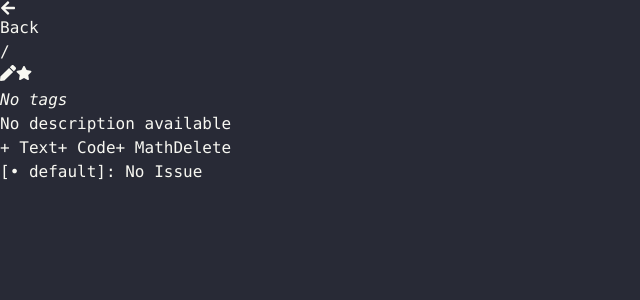
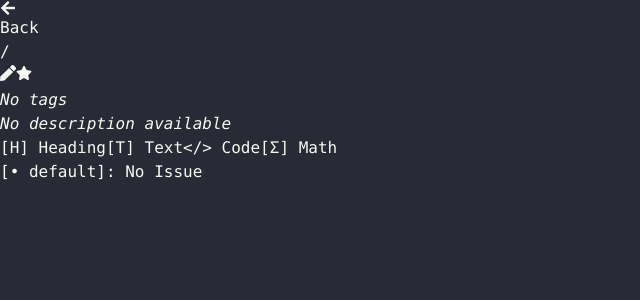
Before and after one commit to alien5516788/cmdsheet, a React (Vite) app in the folder src-vite/: page /#/group/1/1 in a window 1280 px wide. Shown: the top 300 px of the page, without its empty margins (0-640 px from the left). Built offline with nearby package versions, Linux system fonts and the light colour scheme.

Commit message:
Updated snippet block handlers. Fixed minor ui issues.

```diff
--- a/src-vite/src/components/dashboard/snippetcard.tsx
+++ b/src-vite/src/components/dashboard/snippetcard.tsx
@@ -90,16 +90,9 @@ export default function SnippetCard(props: SnippetCardProps) {
       </div>
 
       {/* Description */}
-      {
-        item.description ?
-          <p className="text-[#6272a4] text-sm line-clamp-2 mb-3">
-            {item.description}
-          </p>
-          :
-          <p className="text-[#6272a4] text-sm line-clamp-2 mb-3 opacity-25">
-            <i>No description</i>
-          </p>
-      }
+      <p className="text-[#6272a4] text-sm line-clamp-2 mb-3">
+        {item.description ? item.description : <i className="opacity-25">No description</i>}
+      </p>
 
       {/* Tags */}
       <div className="flex flex-wrap gap-2 overflow-hidden max-h-[52px]">
--- a/src-vite/src/components/snippetview/blockcontroller.tsx
+++ b/src-vite/src/components/snippetview/blockcontroller.tsx
@@ -1,8 +1,7 @@
 interface BlockControllerProps {
   index: number;
-  addBlock: (posIndex: number, renderer: "text" | "code" | "math") => void;
+  addBlock: (posIndex: number, renderer: "heading" | "text" | "code" | "math") => void;
   removeBlock: (posIndex: number) => void;
-  last: boolean;
 }
 
 export default function BlockController(props: BlockControllerProps) {
@@ -15,24 +14,20 @@ export default function BlockController(props: BlockControllerProps) {
     By default there must be a top most controller to add blocks at the beginning
     Top most controllers have index -1 and cannot be removed
     Upon adding a block a new block controller is added below the block for every blocks
-    A controller adds or delete blocks below or above it, except the last controller whihc doesn have
-      a block below
+    Controller adds a block below and delete above, except the first controller which doesn't have
+      a block above
   */
-  const { index, addBlock, removeBlock, last } = props;
+  const { index, addBlock, removeBlock } = props;
 
   return (
-    <div className={`flex gap-2 opacity-5 hover:opacity-25 transition border rounded-t px-2 mt-1 ${last ? "mb-3" : ""}`}>
-      <button className="cursor-pointer" onClick={() => addBlock(index + 1, "text")}>+ Text</button>
-      <button className="cursor-pointer" onClick={() => addBlock(index + 1, "code")}>+ Code</button>
-      <button className="cursor-pointer" onClick={() => addBlock(index + 1, "math")}>+ Math</button>
+    <div className="flex gap-2 opacity-[0.01] hover:opacity-25 transition border px-2">
+      <button className="cursor-pointer" onClick={() => addBlock(index + 1, "heading")}>[H] Heading</button>
+      <button className="cursor-pointer ml-4" onClick={() => addBlock(index + 1, "text")}>[T] Text</button>
+      <button className="cursor-pointer ml-4" onClick={() => addBlock(index + 1, "code")}>{"</>"} Code</button>
+      <button className="cursor-pointer ml-4" onClick={() => addBlock(index + 1, "math")}>[Σ] Math</button>
 
-      {!last &&
-        <button
-          className="cursor-pointer ml-auto text-red-400"
-          onClick={() => removeBlock(index + 1)}
-        >
-          Delete
-        </button>
+      {!(index <= -1) &&
+        <button className="cursor-pointer ml-auto text-red-400" onClick={() => removeBlock(index)}>[X] Delete</button>
       }
     </div>
   );
--- a/src-vite/src/components/snippetview/code_v1.tsx
+++ b/src-vite/src/components/snippetview/code_v1.tsx
@@ -3,6 +3,8 @@ import Prism from "prismjs";
 import "prismjs/components/prism-clike";
 import "prismjs/themes/prism-tomorrow.css";
 import type { SnippetBlock } from "./snippeteditor";
+import { useEffect, useRef, useState } from "react";
+
 
 interface CodeV1Props {
   block: SnippetBlock;
@@ -15,11 +17,20 @@ export default function CodeV1(props: CodeV1Props) {
   // @ts-expect-error Modules has to be imported as a React component
   const Editor = EditorModule.default;
 
+  // Content
+  const [content, setContent] = useState(block.content);
+
+  // Saving to db on every keystroke is slow, so we debounce the update
+  const debounceRef = useRef<number | null>(null);
+
   function update_block(value: string) {
-    /*
-      Loop through the current content and update the block with the new value
-      ISSUE: Update is not buffered which causes db writes on every keystroke
-    */
+    // clear previous timer
+    if (debounceRef.current) {
+      clearTimeout(debounceRef.current);
+    }
+
+    // set new debounce
+    debounceRef.current = setTimeout(() => {
       updateContent(prev =>
         prev.map(b => {
           if (b.id !== block.id) return b;
@@ -29,19 +40,43 @@ export default function CodeV1(props: CodeV1Props) {
           };
         }),
       );
+    }, 300);
   }
 
+  // Sync with externel updates
+  useEffect(() => {
+    async function set_content() {
+      setContent(block.content);
+    }
+    set_content();
+  }, [block.id]);
+
+  // Update the db when content changes
+  useEffect(() => {
+    if (content === block.content) return;
+    update_block(content);
+  }, [content]);
+
+  // cleanup debounce on unmount
+  useEffect(() => {
+    return () => {
+      if (debounceRef.current) {
+        clearTimeout(debounceRef.current);
+      }
+    };
+  }, []);
+
   return (
-    <div className="overflow-hidden border border-[#44475a]">
+    <div className="overflow-hidden rounded-md">
       <Editor
-        value={block.content}
-        onValueChange={(value: string) => update_block(value)}
+        value={content}
+        onValueChange={(value: string) => setContent(value)}
         highlight={(code: string) => Prism.highlight(code, Prism.languages.clike, "clike")}
         padding={10}
         style={{
           fontFamily: "monospace",
           fontSize: 16,
-          backgroundColor: "#282a36",
+          backgroundColor: "#2e3440",
           color: "#f8f8f2",
           minHeight: "40px",
         }}
--- /dev/null
+++ b/src-vite/src/components/snippetview/heading_v1.tsx
@@ -0,0 +1,55 @@
+import { useState, useEffect } from "react";
+import type { SnippetBlock } from "./snippeteditor";
+
+interface HeadingV1Props {
+  block: SnippetBlock;
+  updateContent: React.Dispatch<React.SetStateAction<SnippetBlock[]>>;
+}
+
+export default function HeadingV1({ block, updateContent }: HeadingV1Props) {
+  const [title, setTitle] = useState(block.content);
+
+  // sync when switching blocks
+  useEffect(() => {
+    async function set_title() {
+      setTitle(block.content);
+    }
+    set_title();
+  }, [block.id]);
+
+  // save on blur
+  function saveTitle() {
+    if (title === block.content) return;
+
+    updateContent(prev =>
+      prev.map(b => {
+        if (b.id !== block.id) return b;
+        return { ...b, content: title };
+      }),
+    );
+  }
+
+  return (
+    <div className="overflow-hidden">
+      <hr className="opacity-20"/>
+      <input
+        type="text"
+        value={title}
+        onChange={e => setTitle(e.target.value)}
+        onBlur={saveTitle} // save on blur
+        placeholder="Heading..."
+        style={{
+          width: "100%",
+          fontFamily: "'Fira Sans', sans-serif", // different font for heading
+          fontSize: 18,
+          fontWeight: 600,
+          backgroundColor: "#2e344000", // matches your terminal theme
+          color: "#eceff4", // greenish highlight for heading
+          border: "none",
+          outline: "none",
+          padding: "10px",
+        }}
+      />
+    </div>
+  );
+}
--- a/src-vite/src/components/snippetview/snippeteditor.tsx
+++ b/src-vite/src/components/snippetview/snippeteditor.tsx
@@ -1,13 +1,14 @@
 import { Fragment } from "react";
+import BlockController from "./blockcontroller";
+import HeadingV1 from "./heading_v1";
+import TextV1 from "./text_v1";
 import CodeV1 from "./code_v1";
-import BlockController from "./blockcontroller";
-// import TextV1 from "./text_v1";
 // import MathV1 from "./math_v1";
 
 export interface SnippetBlock {
   id: string;
   version: number;
-  renderer: "text" | "code" | "math";
+  renderer: "heading" | "text" | "code" | "math";
   content: string;
 }
 
@@ -28,15 +29,17 @@ export default function SnippetEditor(props: SnippetEditorProps) {
     const renderer = block.renderer + "_v" + block.version;
 
     switch (renderer) {
+      case "heading_v1":
+        return <HeadingV1 key={block.id} block={block} updateContent={updateContent} />;
+      case "text_v1":
+        return <TextV1 key={block.id} block={block} updateContent={updateContent} />;
       case "code_v1":
         return <CodeV1 key={block.id} block={block} updateContent={updateContent} />;
-      // TODO: Implement text and math renderer
-      // case "text_v1":
-      //   return <TextV1 key={block.id} block={block} updateContent={updateContent} />;
+      // TODO: Implement math renderer
       // case "math_v1":
       //   return <MathV1 key={block.id} block={block} updateContent={updateContent} />;
       default:
-        return <div>Unsupported block</div>;
+        return <div>Coming soon..</div>;
     }
   }
 
@@ -44,7 +47,7 @@ export default function SnippetEditor(props: SnippetEditorProps) {
     Inserts a new block at the given position
     Existing blocks are shifted down
   */
-  function add_block(posIndex: number, renderer: "text" | "code" | "math") {
+  function add_block(posIndex: number, renderer: "heading" | "text" | "code" | "math") {
     const newBlock: SnippetBlock = {
       id: crypto.randomUUID(),
       version: 1,
@@ -68,21 +71,16 @@ export default function SnippetEditor(props: SnippetEditorProps) {
   }
 
   return (
-    <div className="flex-1 text-sm font-mono whitespace-pre-wrap">
+    <div className="flex-1 text-sm font-mono whitespace-pre-wrap pb-3">
       {/* Default block controller */}
-      <BlockController
-        index={-1}
-        addBlock={add_block}
-        removeBlock={remove_block}
-        last={false}
-      />
+      <BlockController index={-1} addBlock={add_block} removeBlock={remove_block} />
 
       {/* Every Block is rendered with a new block controller below it */}
       {content.map((block, index) => {
         return (
           <Fragment key={block.id}>
             {get_renderer(block)}
-            <BlockController index={index} addBlock={add_block} removeBlock={remove_block} last={index === content.length - 1} />
+            <BlockController index={index} addBlock={add_block} removeBlock={remove_block} />
           </Fragment>
         );
       })}
--- /dev/null
+++ b/src-vite/src/components/snippetview/text_v1.tsx
@@ -0,0 +1,57 @@
+import { useState, useEffect } from "react";
+import type { SnippetBlock } from "./snippeteditor";
+
+interface TextV1Props {
+  block: SnippetBlock;
+  updateContent: React.Dispatch<React.SetStateAction<SnippetBlock[]>>;
+}
+
+export default function TextV1({ block, updateContent }: TextV1Props) {
+  const [content, setContent] = useState(block.content);
+
+  // sync when switching blocks
+  useEffect(() => {
+    async function set_content() {
+      setContent(block.content);
+    }
+    set_content();
+  }, [block.id]);
+
+  // simple save on blur (or you can debounce if needed)
+  function saveContent() {
+    if (content === block.content) return;
+
+    updateContent(prev =>
+      prev.map(b => {
+        if (b.id !== block.id) return b;
+        return { ...b, content };
+      }),
+    );
+  }
+
+  return (
+    <div className="overflow-hidden">
+      <textarea
+        value={content}
+        onChange={e => setContent(e.target.value)}
+        onBlur={saveContent} // save on blur
+        rows={5} // adjust default height
+        style={{
+          width: "100%",
+          fontFamily: "cursive", // different font from CodeV1
+          fontSize: 16,
+          placeContent: "Type here...",
+          backgroundColor: "#2e3440", // slightly darker than CodeV1
+          color: "#eceff4", // new font color (yellowish terminal vibe)
+          border: "none",
+          outline: "none",
+          padding: "10px",
+          resize: "vertical",
+          lineHeight: 1.6,
+          borderRadius: 8,
+          minHeight: 38
+        }}
+      />
+    </div>
+  );
+}
--- a/src-vite/src/pages/dashboard.tsx
+++ b/src-vite/src/pages/dashboard.tsx
@@ -305,7 +305,7 @@ export default function Dashboard() {
           {/* Description */}
           <div className="mb-4 p-3 bg-[#2c2e3a] rounded text-[#f8f8f2] opacity-80 px-4">
             <p className="text-[#6272a4]">
-              {group.description || "No description available."}
+              {group.description ? group.description : <i className="opacity-25">No description available</i>}
             </p>
           </div>
 
--- a/src-vite/src/pages/snippetview.tsx
+++ b/src-vite/src/pages/snippetview.tsx
@@ -197,7 +197,7 @@ export default function SnippetView() {
           </div>
 
           {/* Snippet info */}
-          <div className="mb-4 bg-[#2c2e3a] p-3">
+          <div className="mb-1 bg-[#2c2e3a] p-3">
             {/* Tags */}
             <div className="flex flex-wrap gap-2 my-2">
               {snippet.tags.length > 0 ? (
@@ -210,7 +210,7 @@ export default function SnippetView() {
                   </span>
                 ))
               ) : (
-                <span className="bg-[#6272a4] text-[#f8f8f2] px-2 py-0.5 rounded text-xs">
+                <span className="bg-[#6272a4] text-[#f8f8f2] px-2 py-0.5 rounded text-xs opacity-25">
                   <i>No tags</i>
                 </span>
               )}
@@ -218,7 +218,9 @@ export default function SnippetView() {
 
             {/* Description */}
             <div className="flex justify-between items-start mt-2">
-              <p className="text-[#6272a4]">{snippet.description || "No description available"}</p>
+              <p className="text-[#6272a4]">
+                {snippet.description ? snippet.description : <i className="opacity-25">{"No description available"}</i>}
+              </p>
             </div>
           </div>
 
```
Also changed, not shown: 1 other file (tests, documents, lock files or other folders). Lines whose indentation alone changed are shown as unchanged.
